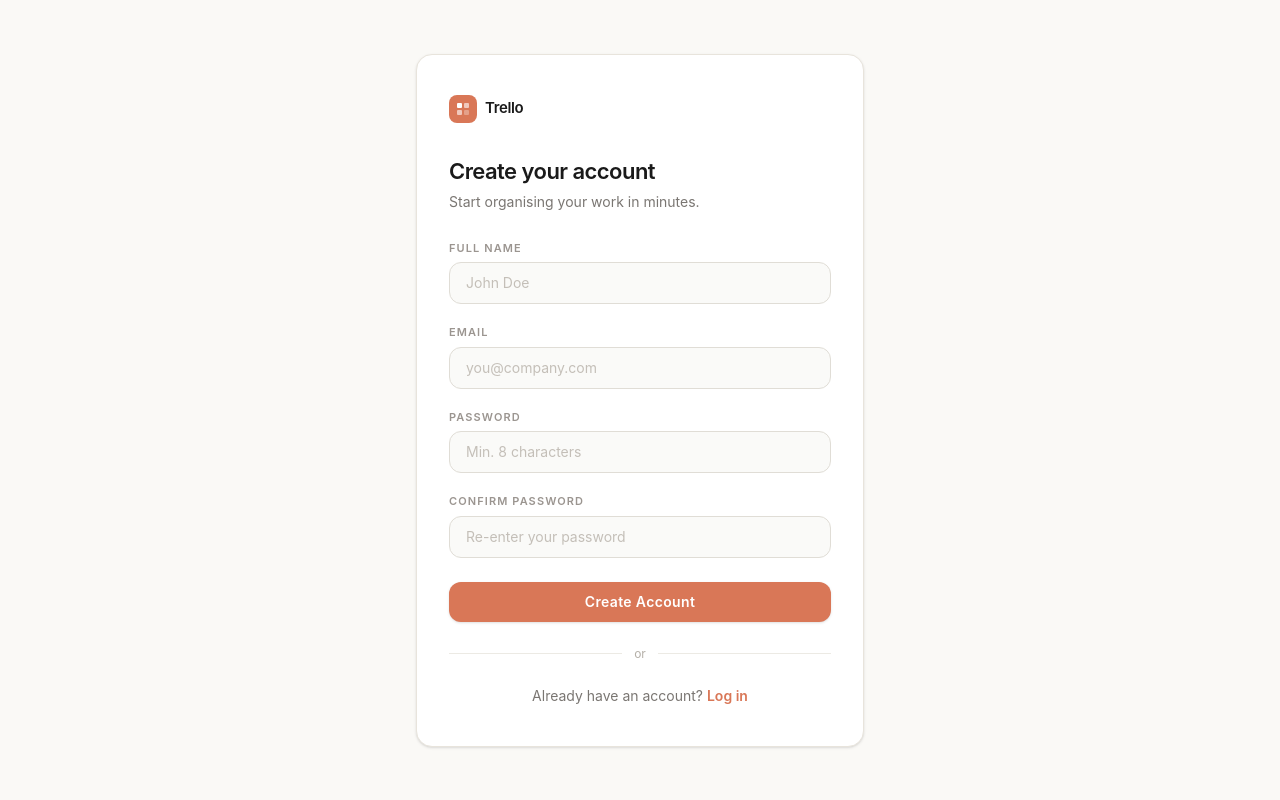
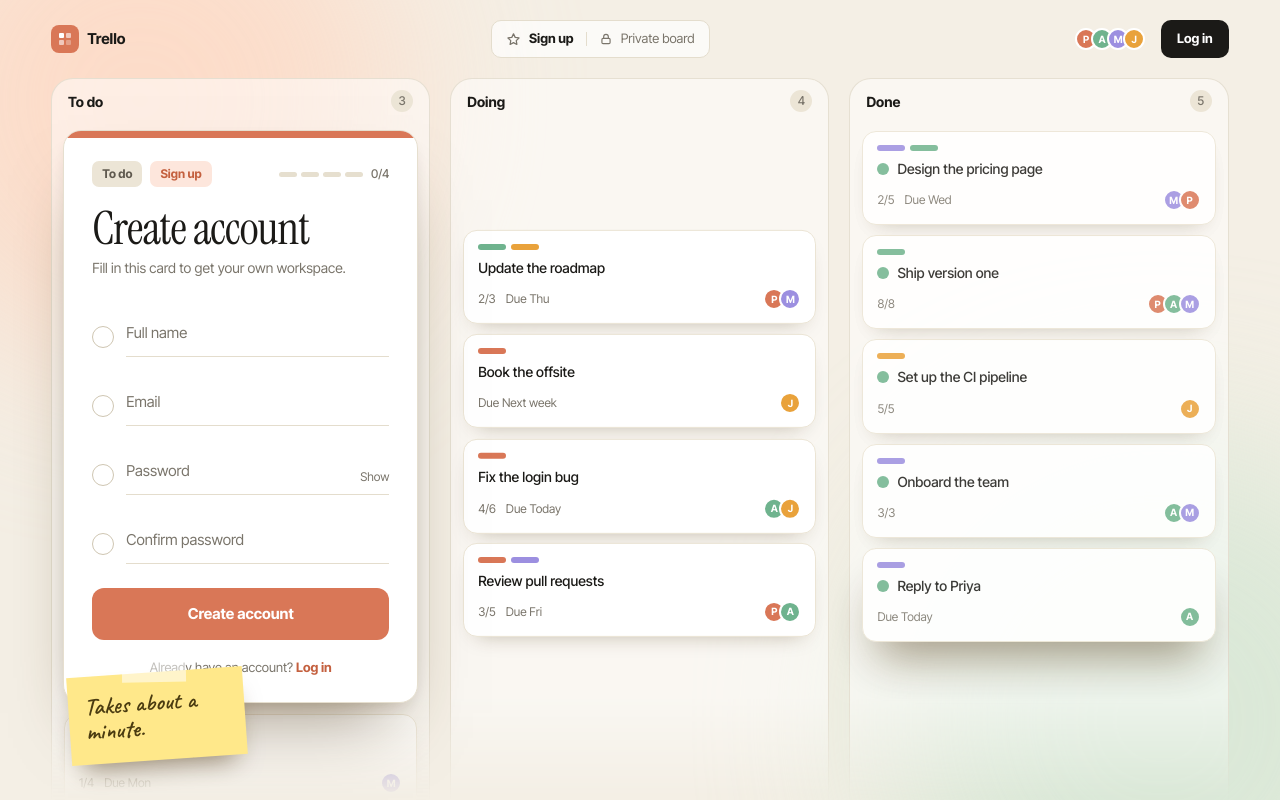
Before and after one commit to Jatin-saini-developer/Trello, a React (Vite) app in the folder apps/frontend/vite-project/: page /signup in a window 1280 px wide. Built offline with nearby package versions, Linux system fonts and the light colour scheme.

Commit message:
Updated UI of SignUp Page

```diff
--- /dev/null
+++ b/apps/frontend/vite-project/src/components/BoardCard.jsx
@@ -0,0 +1,33 @@
+// Shared by the login and signup pages: sample cards for the animated board
+export const AV = { P: '#D97757', A: '#6FB38E', M: '#9C8FE0', J: '#E9A23B' }
+// title, label colors, checklist, due, members
+const CARDS = [
+  ['Review pull requests', ['#D97757', '#9C8FE0'], '3/5', 'Fri', 'PA'],
+  ['Write release notes', ['#6FB38E'], '1/4', 'Mon', 'M'],
+  ['Plan the sprint', ['#E9A23B', '#D97757'], '0/6', 'Tue', 'JP'],
+  ['Reply to Priya', ['#9C8FE0'], '', 'Today', 'A'],
+  ['Update the roadmap', ['#6FB38E', '#E9A23B'], '2/3', 'Thu', 'PM'],
+  ['Book the offsite', ['#D97757'], '', 'Next week', 'J'],
+  ['Fix the login bug', ['#D97757'], '4/6', 'Today', 'AJ'],
+  ['Design the pricing page', ['#9C8FE0', '#6FB38E'], '2/5', 'Wed', 'MP'],
+  ['Ship version one', ['#6FB38E'], '8/8', '', 'PAM'],
+  ['Set up the CI pipeline', ['#E9A23B'], '5/5', '', 'J'],
+  ['Onboard the team', ['#9C8FE0'], '3/3', '', 'AM'],
+]
+export const LANES = ['To do', 'Doing', 'Done']
+
+const Card = ({ id }) => {
+  const [t, cs, ck, due, who] = CARDS[id]
+  return (
+    <article className="kc" data-flip-id={id}>
+      <div className="lb">{cs.map((c) => <i key={c} style={{ background: c }} />)}</div>
+      <h3>{t}</h3>
+      <div className="mt">
+        <span>{ck && <em>{ck}</em>}{due && <em>Due {due}</em>}</span>
+        <span className="avs">{who.split('').map((w) => <i className="av" key={w} style={{ background: AV[w] }}>{w}</i>)}</span>
+      </div>
+    </article>
+  )
+}
+
+export default Card
--- a/apps/frontend/vite-project/src/pages/LoginPage.css
+++ b/apps/frontend/vite-project/src/pages/LoginPage.css
@@ -14,8 +14,8 @@
 .av{display:inline-grid;place-items:center;width:22px;height:22px;margin-left:-6px;border:2px solid #fff;border-radius:50%;font-size:10px;font-style:normal;font-weight:700;color:#fff}
 .su{padding:9px 16px;border-radius:10px;background:var(--ink);color:#fff;font-size:13px;font-weight:700;text-decoration:none;transition:background .2s}
 .su:hover{background:var(--acc)}
-.bd{position:relative;z-index:2;height:max(640px,calc(100vh - 78px));padding:0 4vw;overflow:hidden;-webkit-mask-image:linear-gradient(#000 86%,transparent);mask-image:linear-gradient(#000 86%,transparent)}
-.tilt{display:grid;grid-template-columns:repeat(3,1fr);gap:20px;height:100%}
+.bd{position:relative;z-index:2;height:max(640px,calc(100vh - 78px));padding:0 4vw;overflow:hidden;min-height:calc(var(--fh,480px) + 100px)}
+.tilt{display:grid;grid-template-columns:repeat(3,1fr);gap:20px;height:100%;-webkit-mask-image:linear-gradient(#000 86%,transparent);mask-image:linear-gradient(#000 86%,transparent)}
 .lane{padding:0 12px 24px;border-radius:22px;background:rgba(255,255,255,.5);border:1px solid rgba(228,221,207,.9)}
 .lane h2{display:flex;align-items:center;justify-content:space-between;height:44px;margin:0 0 8px;padding:0 4px;font-size:14px;font-weight:700;letter-spacing:0}
 .lane h2 em{display:grid;place-items:center;min-width:22px;height:22px;border-radius:11px;background:#ece5d6;font-size:12px;font-style:normal;font-weight:500;color:var(--mut)}
@@ -68,9 +68,13 @@
 .alt a{color:var(--acc2);font-weight:700;text-decoration:none}.alt a:hover{text-decoration:underline}
 .note{position:absolute;z-index:6;left:calc(4vw + 18px);bottom:40px;width:176px;padding:18px 16px 20px;background:#ffe88a;font-family:'Caveat',cursive;font-size:24px;line-height:1.05;color:#4a3b10;transform:rotate(-4deg);box-shadow:0 16px 26px -12px rgba(70,45,10,.55)}
 .note::before{content:"";position:absolute;left:50%;top:-10px;width:64px;height:20px;margin-left:-32px;background:rgba(255,255,255,.55);transform:rotate(3deg)}
+.lft .fcw{left:calc(4vw + 12px)}
+.str{display:flex;gap:4px;margin:-6px 0 14px 34px}.str i{flex:1;height:3px;border-radius:2px;background:#e6dfcf;transition:background .3s}
+.str[data-n="1"] i.on{background:var(--acc)}.str[data-n="2"] i.on{background:#e9a23b}.str[data-n="3"] i.on{background:var(--sage)}
+.mm{margin:-6px 0 12px 34px;font-size:12px;color:var(--acc2)}
 @media(max-width:940px){
   .bt,.note,.lane,.tilt{display:none}
-  .bd{height:auto;overflow:visible;-webkit-mask-image:none;mask-image:none;padding:8px 18px 48px}
-  .fcw{position:relative;top:0;left:0;width:100%;max-width:440px;margin:0 auto}
+  .bd{height:auto;min-height:0;overflow:visible;padding:8px 18px 48px}
+  .lg .fcw{position:relative;top:0;left:0;width:100%;max-width:440px;margin:0 auto}
 }
 @media(prefers-reduced-motion:reduce){.fc.busy .cov,.dots i{animation:none}}
--- a/apps/frontend/vite-project/src/pages/SignUp.jsx
+++ b/apps/frontend/vite-project/src/pages/SignUp.jsx
@@ -1,211 +1,206 @@
-import { useState } from "react";
-import { Link, useNavigate } from "react-router-dom";
-import api from "../utils/api.js";
+import { useEffect, useLayoutEffect, useRef, useState } from 'react'
+import { Link, useNavigate } from 'react-router-dom'
+import gsap from 'gsap'
+import { Flip } from 'gsap/Flip'
+import api from '../utils/api.js'
+import Card, { AV, LANES } from '../components/BoardCard.jsx'
+import './LoginPage.css' // the signup page shares the board styles with the login page
+
+gsap.registerPlugin(Flip)
 
 const SignUp = () => {
-    const navigate = useNavigate();
-    const [formData, setFormData] = useState({
-        name: '',
-        email: '',
-        password: '',
-        confirmPassword: '',
-    });
-    const [error, setError] = useState('');
-    const [loading, setLoading] = useState(false);
+  const navigate = useNavigate()
+  const [formData, setFormData] = useState({ name: '', email: '', password: '', confirmPassword: '' })
+  const [error, setError] = useState('')
+  const [loading, setLoading] = useState(false)
+  const [ok, setOk] = useState(false)
+  const [show, setShow] = useState(false)
+  const [lanes, setLanes] = useState([[0, 1, 2], [3, 4, 5, 6], [7, 8, 9, 10]])
+  const root = useRef(null), fc = useRef(null)
+  const lanesRef = useRef(lanes), flip = useRef(null), lift = useRef(null), step = useRef(0)
+  const S = useRef({ reduce: false, t: 0 })
+  lanesRef.current = lanes
+
+  const { name, email, password, confirmPassword } = formData
+  const nameOk = name.trim().length >= 2
+  const emailOk = /^\S+@\S+\.\S+$/.test(email)
+  const pwOk = password.length >= 8
+  const match = confirmPassword.length > 0 && confirmPassword === password
+  const done = [nameOk, emailOk, pwOk, match]
+  const score = password.length < 4 ? 0 : password.length < 8 ? 1 : 2 + (password.length >= 12 || /[^A-Za-z0-9]/.test(password) ? 1 : 0)
+  const status = ok ? 'Done' : error ? 'Blocked' : loading || name || email || password || confirmPassword ? 'In progress' : 'To do'
+  const desc = ok ? 'Done. Setting up your workspace…' : loading ? 'Moving your card along…' : 'Fill in this card to get your own workspace.'
+
+  useLayoutEffect(() => {
+    const st = S.current
+    st.reduce = matchMedia('(prefers-reduced-motion: reduce)').matches
+    const ctx = gsap.context(() => {
+      const tilt = root.current.querySelector('.tilt'), fcw = root.current.querySelector('.fcw')
+      if (!st.reduce) {
+        gsap.from('.top', { opacity: 0, y: -14, duration: 0.8 })
+        gsap.from('.lane', { opacity: 0, y: 44, duration: 0.9, stagger: 0.1, ease: 'power3.out' })
+        gsap.from('.kc', { opacity: 0, y: 26, duration: 0.7, stagger: 0.05, delay: 0.35, ease: 'power3.out' })
+        gsap.from(fc.current, { opacity: 0, y: 36, scale: 0.96, duration: 0.9, delay: 0.4, ease: 'power3.out' })
+        gsap.from('.note', { opacity: 0, scale: 0.6, rotation: -20, duration: 0.8, delay: 1, ease: 'back.out(2)' })
+      }
+      gsap.set(tilt, { transformPerspective: 1500, transformOrigin: '50% 40%' })
+      const rx = gsap.quickTo(tilt, 'rotationX', { duration: 1, ease: 'power3' }), ry = gsap.quickTo(tilt, 'rotationY', { duration: 1, ease: 'power3' })
+      const px = gsap.quickTo(fcw, 'x', { duration: 1, ease: 'power3' }), py = gsap.quickTo(fcw, 'y', { duration: 1, ease: 'power3' })
+      const mm = (e) => {
+        if (st.reduce) return
+        const nx = e.clientX / innerWidth - 0.5, ny = e.clientY / innerHeight - 0.5
+        rx(-ny * 5); ry(nx * 6); px(-nx * 12); py(-ny * 9)
+      }
+      addEventListener('pointermove', mm)
+      const ro = new ResizeObserver(() => root.current.style.setProperty('--fh', fc.current.offsetHeight + 'px'))
+      ro.observe(fc.current)
+      st.off = () => { removeEventListener('pointermove', mm); ro.disconnect() }
+    }, root)
+    return () => { st.off && st.off(); clearTimeout(st.t); ctx.revert() }
+  }, [])
+
+  useEffect(() => {
+    if (ok || S.current.reduce) return
+    const id = setInterval(() => {
+      const s = step.current++ % 3, moving = lanesRef.current[s][0]
+      flip.current = Flip.getState('.kc')
+      lift.current = moving
+      setLanes((L) => { const n = L.map((a) => [...a]); n[(s + 1) % 3].push(n[s].shift()); return n })
+    }, 2600)
+    return () => clearInterval(id)
+  }, [ok])
+
+  useLayoutEffect(() => {
+    if (!flip.current) return
+    const el = () => document.querySelector(`[data-flip-id="${lift.current}"]`)
+    Flip.from(flip.current, {
+      duration: 1, ease: 'power3.inOut',
+      onStart: () => el() && el().classList.add('lift'),
+      onComplete: () => el() && el().classList.remove('lift'),
+    })
+    flip.current = null
+  }, [lanes])
+
+  useEffect(() => {
+    if (error && !S.current.reduce) gsap.fromTo(fc.current, { x: -14 }, { x: 0, duration: 0.7, ease: 'elastic.out(1.1,0.3)' })
+  }, [error])
 
   const handleChange = (e) => {
-        setFormData({ ...formData, [e.target.name]: e.target.value });
-        setError('');
-    };
+    setFormData({ ...formData, [e.target.name]: e.target.value })
+    setError('')
+  }
+
+  // success: the card travels from To do all the way across to Done
+  const finish = () => {
+    const st = S.current
+    if (st.reduce) { st.t = setTimeout(() => navigate('/createOrg'), 200); return }
+    const dx = 2 * (root.current.querySelector('.lane').offsetWidth + 20)
+    gsap.to('.lane-3 .kc', { y: fc.current.offsetHeight + 10, duration: 0.7, delay: 0.5, ease: 'power3.inOut' })
+    gsap.to(fc.current, { x: dx, rotation: 2.5, duration: 1.2, delay: 0.6, ease: 'power3.inOut' })
+    st.t = setTimeout(() => navigate('/createOrg'), 2300)
+  }
 
   const handleSubmit = async (e) => {
-        e.preventDefault();
-        if (formData.password !== formData.confirmPassword) {
-            setError("Passwords don't match.");
-            return;
+    e.preventDefault()
+    if (password !== confirmPassword) {
+      setError("Passwords don't match.")
+      return
     }
-        setLoading(true);
+    setLoading(true)
     try {
-            const { data } = await api.post('/auth/signup', {
-                name: formData.name,
-                email: formData.email,
-                password: formData.password,
-            });
+      const { data } = await api.post('/auth/signup', { name, email, password })
+      localStorage.setItem('token', data.token)
+      setOk(true)
+      finish()
+    } catch (err) {
+      setError(err.response?.data?.message || 'Something went wrong.')
+    } finally {
+      setLoading(false)
+    }
+  }
 
-            // Store token
-            localStorage.setItem('token', data.token);
-
-            // Redirect to home/dashboard
-            navigate('/createOrg');
-        } catch (err) {
-            // axios wraps server errors in err.response
-            const message = err.response?.data?.message || "Something went wrong.";
-            setError(message);
-        } finally {
-            setLoading(false);
-        }
-    };
+  const FIELDS = [
+    ['name', 'Full name', 'text', 'name', nameOk],
+    ['email', 'Email', 'email', 'email', emailOk],
+    ['password', 'Password', show ? 'text' : 'password', 'new-password', pwOk],
+    ['confirmPassword', 'Confirm password', show ? 'text' : 'password', 'new-password', match],
+  ]
 
   return (
-        <div className="min-h-screen bg-[#FAF9F6] flex items-center justify-center px-4 font-sans">
-
-            {/* Card */}
-            <div className="w-full max-w-md bg-white border border-[#E8E4DC] rounded-2xl shadow-sm px-8 py-10">
-
-                {/* Logo / Brand mark */}
-                <div className="flex items-center gap-2 mb-8">
-                    <div className="w-7 h-7 rounded-lg bg-[#D97757] flex items-center justify-center">
+    <div className="lg lft" ref={root}>
+      <i className="bl b1" /><i className="bl b2" />
+      <header className="top">
+        <div className="brand">
+          <div className="mark">
             <svg width="14" height="14" viewBox="0 0 14 14" fill="none">
-                            <rect x="1" y="1" width="5" height="5" rx="1" fill="white" />
-                            <rect x="8" y="1" width="5" height="5" rx="1" fill="white" opacity="0.6" />
-                            <rect x="1" y="8" width="5" height="5" rx="1" fill="white" opacity="0.6" />
-                            <rect x="8" y="8" width="5" height="5" rx="1" fill="white" opacity="0.3" />
+              <rect x="1" y="1" width="5" height="5" rx="1" fill="white" /><rect x="8" y="1" width="5" height="5" rx="1" fill="white" opacity="0.6" />
+              <rect x="1" y="8" width="5" height="5" rx="1" fill="white" opacity="0.6" /><rect x="8" y="8" width="5" height="5" rx="1" fill="white" opacity="0.3" />
             </svg>
           </div>
-                    <span className="text-[15px] font-semibold text-[#1A1A1A] tracking-tight">Trello</span>
+          Trello
+        </div>
+        <div className="bt" aria-hidden="true">
+          <svg width="15" height="15" viewBox="0 0 24 24" fill="none" stroke="currentColor" strokeWidth="2" strokeLinejoin="round"><path d="M12 3l2.7 5.6 6.1.9-4.4 4.3 1 6.1L12 17l-5.4 2.9 1-6.1L3.2 9.5l6.1-.9z" /></svg>
+          <b>Sign up</b><span className="sep" />
+          <svg width="14" height="14" viewBox="0 0 24 24" fill="none" stroke="currentColor" strokeWidth="2" strokeLinecap="round"><rect x="5" y="11" width="14" height="9" rx="2" /><path d="M8 11V8a4 4 0 018 0v3" /></svg>
+          Private board
+        </div>
+        <div className="tr">
+          <span className="avs" aria-hidden="true">{'PAMJ'.split('').map((w) => <i className="av" key={w} style={{ background: AV[w] }}>{w}</i>)}</span>
+          <Link className="su" to="/login">Log in</Link>
+        </div>
+      </header>
+
+      <div className="bd">
+        <div className="tilt" aria-hidden="true">
+          {LANES.map((laneName, li) => (
+            <section className={'lane lane-' + (li + 1)} key={laneName}>
+              <h2><span>{laneName}</span><em>{lanes[li].length + (li === 0 && !ok ? 1 : 0) + (li === 2 && ok ? 1 : 0)}</em></h2>
+              {li === 0 && <div className="sp" />}
+              {lanes[li].map((id) => <Card key={id} id={id} />)}
+            </section>
+          ))}
         </div>
 
-                {/* Heading */}
-                <h1 className="text-[22px] font-semibold text-[#1A1A1A] mb-1 tracking-tight">
-                    Create your account
-                </h1>
-                <p className="text-sm text-[#7A7672] mb-7">
-                    Start organising your work in minutes.
-                </p>
+        <div className="fcw">
+          <form className={'fc' + (loading ? ' busy' : '') + (ok ? ' ok' : '')} data-s={status} ref={fc} onSubmit={handleSubmit}>
+            <div className="cov" />
+            <div className="chips">
+              <span className="st" data-s={status}>{status}</span>
+              <span className="tg">Sign up</span>
+              <span className="prog" aria-hidden="true">{done.map((d, i) => <i key={i} className={d ? 'on' : ''} />)}<b>{done.filter(Boolean).length}/4</b></span>
+            </div>
+            <h1>Create account</h1>
+            <p className="ds" aria-live="polite">{desc}</p>
+            {error && <div className="err" role="alert"><b>Blocked</b>{error}</div>}
 
-                {/* Error Banner */}
-                {error && (
-                    <div className="mb-5 px-4 py-3 rounded-lg bg-[#FEF3EE] border border-[#F5C4AE] text-sm text-[#C0432A] flex items-center gap-2">
-                        <svg width="15" height="15" viewBox="0 0 15 15" fill="none">
-                            <circle cx="7.5" cy="7.5" r="6.5" stroke="#C0432A" strokeWidth="1.2" />
-                            <path d="M7.5 4.5v3.5" stroke="#C0432A" strokeWidth="1.3" strokeLinecap="round" />
-                            <circle cx="7.5" cy="10.5" r="0.75" fill="#C0432A" />
-                        </svg>
-                        {error}
+            {FIELDS.map(([n, label, type, ac, good]) => (
+              <div key={n}>
+                <div className="row">
+                  <span className={'cbx' + (good ? ' on' : '')} />
+                  <label className="fld">
+                    <input id={n} type={type} name={n} value={formData[n]} onChange={handleChange} placeholder=" " autoComplete={ac} minLength={n === 'password' ? 8 : undefined} required />
+                    <span>{label}</span>
+                    {n === 'password' && <button type="button" className="eye" onClick={() => setShow(!show)}>{show ? 'Hide' : 'Show'}</button>}
+                    <i className="ln" />
+                  </label>
                 </div>
-                )}
+                {n === 'password' && password && <div className="str" data-n={score}><i className={score > 0 ? 'on' : ''} /><i className={score > 1 ? 'on' : ''} /><i className={score > 2 ? 'on' : ''} /></div>}
+                {n === 'confirmPassword' && confirmPassword && !match && <p className="mm">Doesn't match yet</p>}
+              </div>
+            ))}
 
-                {/* Form */}
-                <form onSubmit={handleSubmit} className="space-y-5">
-
-                    {/* Full Name */}
-                    <div className="flex flex-col gap-1.5">
-                        <label
-                            htmlFor="name"
-                            className="text-[11px] font-semibold text-[#9B9590] uppercase tracking-widest"
-                        >
-                            Full Name
-                        </label>
-                        <input
-                            id="name"
-                            type="text"
-                            name="name"
-                            value={formData.name}
-                            onChange={handleChange}
-                            placeholder="John Doe"
-                            required
-                            className="w-full px-4 py-2.5 rounded-xl border border-[#E0DDD6] bg-[#FAFAF8] text-[#1A1A1A] text-sm placeholder-[#C4BFB8] outline-none transition-all duration-150 focus:border-[#D97757] focus:ring-2 focus:ring-[#D97757]/15 focus:bg-white"
-                        />
+            <button className="go" type="submit" disabled={loading || ok}>
+              {loading ? <span className="dots"><i /><i /><i /></span> : ok ? "You're in" : 'Create account'}
+            </button>
+            <p className="alt">Already have an account? <Link to="/login">Log in</Link></p>
+          </form>
+        </div>
       </div>
 
-                    {/* Email */}
-                    <div className="flex flex-col gap-1.5">
-                        <label
-                            htmlFor="email"
-                            className="text-[11px] font-semibold text-[#9B9590] uppercase tracking-widest"
-                        >
-                            Email
-                        </label>
-                        <input
-                            id="email"
-                            type="email"
-                            name="email"
-                            value={formData.email}
-                            onChange={handleChange}
-                            placeholder="you@company.com"
-                            required
-                            className="w-full px-4 py-2.5 rounded-xl border border-[#E0DDD6] bg-[#FAFAF8] text-[#1A1A1A] text-sm placeholder-[#C4BFB8] outline-none transition-all duration-150 focus:border-[#D97757] focus:ring-2 focus:ring-[#D97757]/15 focus:bg-white"
-                        />
+      <div className="note" aria-hidden="true">Takes about a minute.</div>
     </div>
+  )
+}
 
-                    {/* Password */}
-                    <div className="flex flex-col gap-1.5">
-                        <label
-                            htmlFor="password"
-                            className="text-[11px] font-semibold text-[#9B9590] uppercase tracking-widest"
-                        >
-                            Password
-                        </label>
-                        <input
-                            id="password"
-                            type="password"
-                            name="password"
-                            value={formData.password}
-                            onChange={handleChange}
-                            placeholder="Min. 8 characters"
-                            required
-                            className="w-full px-4 py-2.5 rounded-xl border border-[#E0DDD6] bg-[#FAFAF8] text-[#1A1A1A] text-sm placeholder-[#C4BFB8] outline-none transition-all duration-150 focus:border-[#D97757] focus:ring-2 focus:ring-[#D97757]/15 focus:bg-white"
-                        />
-                    </div>
-
-                    {/* Confirm Password */}
-                    <div className="flex flex-col gap-1.5">
-                        <label
-                            htmlFor="confirmPassword"
-                            className="text-[11px] font-semibold text-[#9B9590] uppercase tracking-widest"
-                        >
-                            Confirm Password
-                        </label>
-                        <input
-                            id="confirmPassword"
-                            type="password"
-                            name="confirmPassword"
-                            value={formData.confirmPassword}
-                            onChange={handleChange}
-                            placeholder="Re-enter your password"
-                            required
-                            className="w-full px-4 py-2.5 rounded-xl border border-[#E0DDD6] bg-[#FAFAF8] text-[#1A1A1A] text-sm placeholder-[#C4BFB8] outline-none transition-all duration-150 focus:border-[#D97757] focus:ring-2 focus:ring-[#D97757]/15 focus:bg-white"
-                        />
-                    </div>
-
-                    {/* Submit Button */}
-                    <button
-                        type="submit"
-                        disabled={loading}
-                        className="w-full mt-1 py-2.5 rounded-xl bg-[#D97757] hover:bg-[#C96A49] active:bg-[#B85E3E] text-white text-sm font-semibold tracking-wide transition-all duration-150 disabled:opacity-60 disabled:cursor-not-allowed shadow-sm hover:shadow-md"
-                    >
-                        {loading ? (
-                            <span className="flex items-center justify-center gap-2">
-                                <svg className="animate-spin w-4 h-4" viewBox="0 0 24 24" fill="none">
-                                    <circle className="opacity-25" cx="12" cy="12" r="10" stroke="white" strokeWidth="3" />
-                                    <path className="opacity-75" fill="white" d="M4 12a8 8 0 018-8v4a4 4 0 00-4 4H4z" />
-                                </svg>
-                                Creating account…
-                            </span>
-                        ) : "Create Account"}
-                    </button>
-                </form>
-
-                {/* Divider */}
-                <div className="flex items-center gap-3 my-6">
-                    <div className="flex-1 h-px bg-[#ECEAE4]" />
-                    <span className="text-xs text-[#B5B0A8]">or</span>
-                    <div className="flex-1 h-px bg-[#ECEAE4]" />
-                </div>
-
-                {/* Login redirect */}
-                <p className="text-center text-sm text-[#7A7672]">
-                    Already have an account?{" "}
-                    <Link
-                        to="/login"
-                        className="text-[#D97757] font-semibold hover:text-[#C96A49] transition-colors duration-150"
-                    >
-                        Log in
-                    </Link>
-                </p>
-            </div>
-        </div>
-    );
-};
-
-export default SignUp;
+export default SignUp
```
Also changed, not shown: apps/frontend/vite-project/src/pages/LoginPage.jsx (+2 -32 lines). Lines whose indentation alone changed are shown as unchanged.
